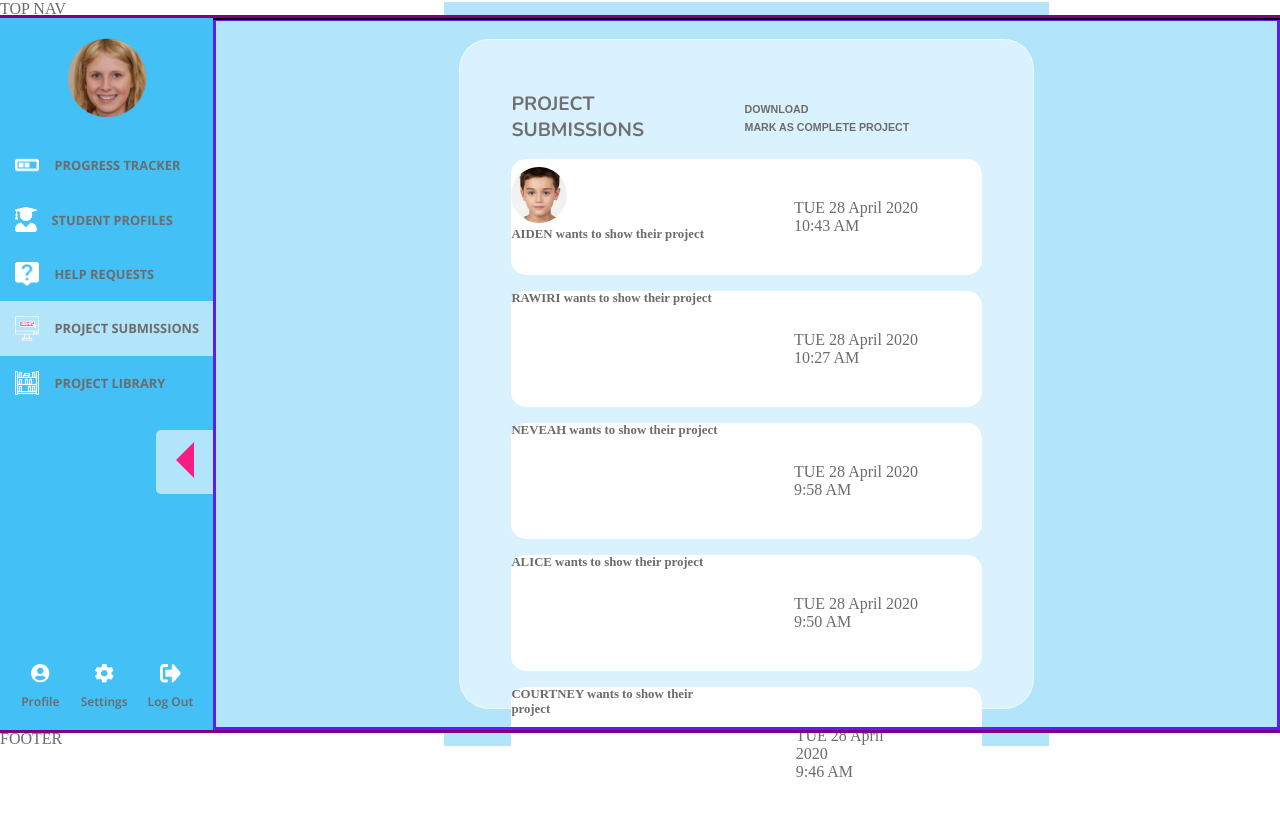
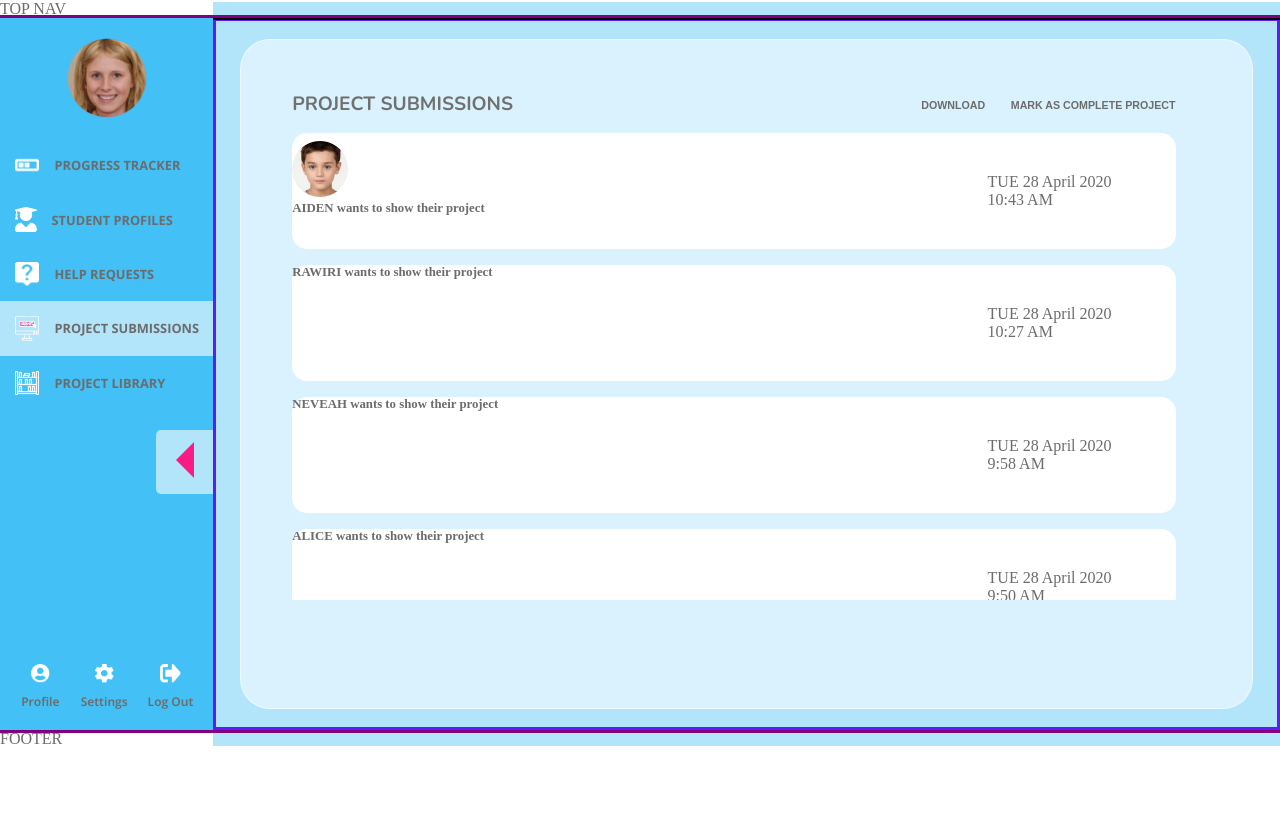
Before and after one commit to cyy963/education-portal-frontend, a React (Vite) app: page /teacher-dashboard/project-submissions in a window 1280 px wide. Shown: the top 816 px of the page. Built offline with nearby package versions, Linux system fonts and the light colour scheme; the HTML template or start-up script is replaced by a standard one.

Commit message:
added scrollbar styling for everyone's use and added it to project submissions.

```diff
--- /dev/null
+++ b/src/common/Scrollbar.module.css
@@ -0,0 +1,19 @@
+/* Styling for scrollbar
+In the css for the div that the content add: overflow-y: scroll;
+Ensure this div has a specified height
+*/
+
+::-webkit-scrollbar {
+  background-color: transparent;
+  width: 10px;
+}
+
+::-webkit-scrollbar-thumb {
+  border-radius: 25px;
+  background-color: #43c0f6;
+}
+
+::-webkit-scrollbar-track {
+  background-color: #ffffffbf;
+  border-radius: 25px;
+}
--- a/src/pages/TeacherDashboard/components/ProjectSubmissions/ProjectSubmissions.jsx
+++ b/src/pages/TeacherDashboard/components/ProjectSubmissions/ProjectSubmissions.jsx
@@ -1,4 +1,5 @@
 import styles from "./ProjectSubmissions.module.css";
+import scrollStyle from "../../../../common/Scrollbar.module.css";
 
 // Importing components
 import ProjectSubmissionsButtons from "./components/ProjectSubmissionsButtons";
@@ -8,6 +9,8 @@ export default function ProjectSubmissions() {
   return (
     <div className={styles.main}>
       <div className={styles.content}>
+        {/* container for scrollbar content */}
+        <div className={styles.forScroll}>
           <div className={styles.flex}>
             <h3 className={styles.title}>PROJECT SUBMISSIONS</h3>
             <div>
@@ -18,5 +21,6 @@ export default function ProjectSubmissions() {
           <SubmittedProjects />
         </div>
       </div>
+    </div>
   );
 }
--- a/src/pages/TeacherDashboard/components/ProjectSubmissions/ProjectSubmissions.module.css
+++ b/src/pages/TeacherDashboard/components/ProjectSubmissions/ProjectSubmissions.module.css
@@ -18,6 +18,7 @@ h4 {
   align-items: center;
   background-color: #b2e4fa;
   height: 93vh;
+  width: 100%;
 }
 
 .content {
@@ -29,11 +30,17 @@ h4 {
   width: 95%;
 }
 
+.forScroll {
+  overflow-y: scroll;
+  height: 90%;
+}
+
 .flex {
   display: flex;
   padding-bottom: 2vh;
   justify-content: space-between;
   align-items: center;
+  margin-right: 2vw;
 }
 
 .btn {
@@ -49,6 +56,7 @@ h4 {
   background-color: white;
   border-radius: 15px;
   margin-bottom: 2vh;
+  margin-right: 2vw;
 }
 
 .img {
```
Lines whose indentation alone changed are shown as unchanged.
